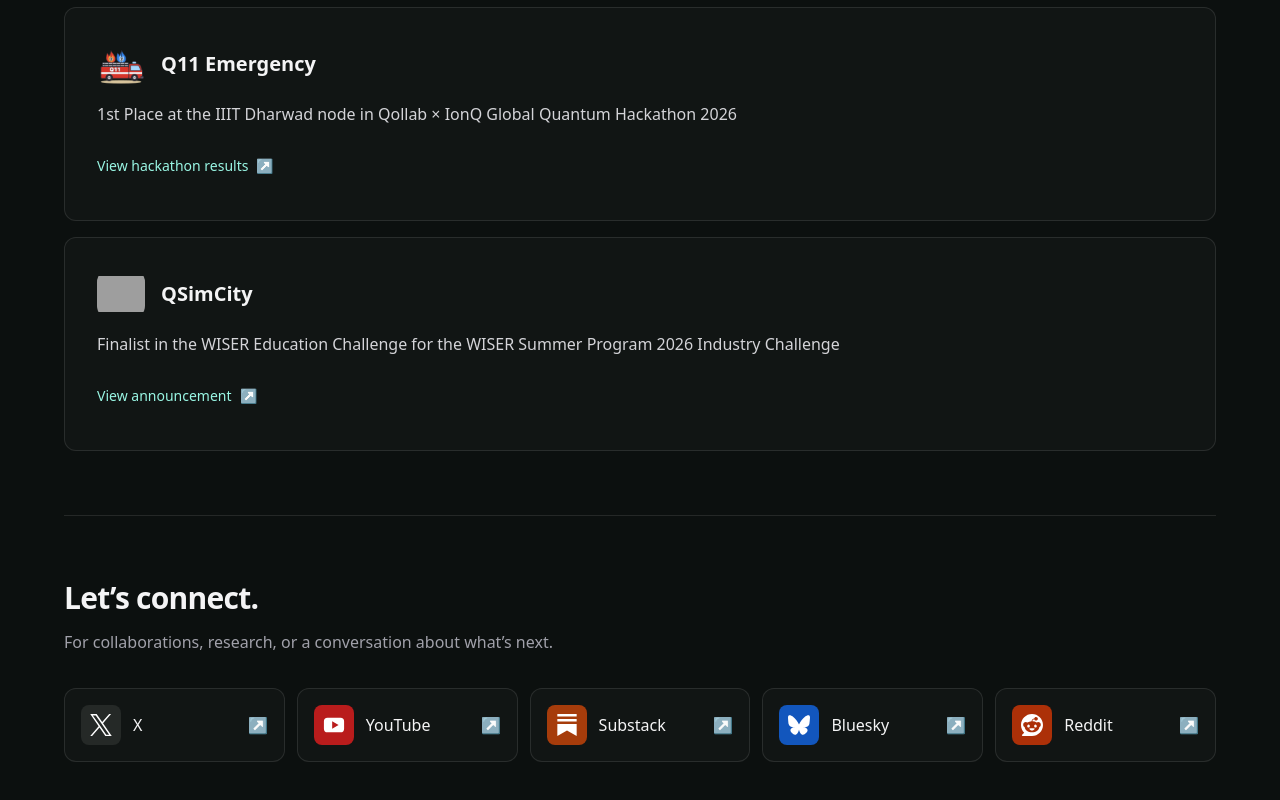
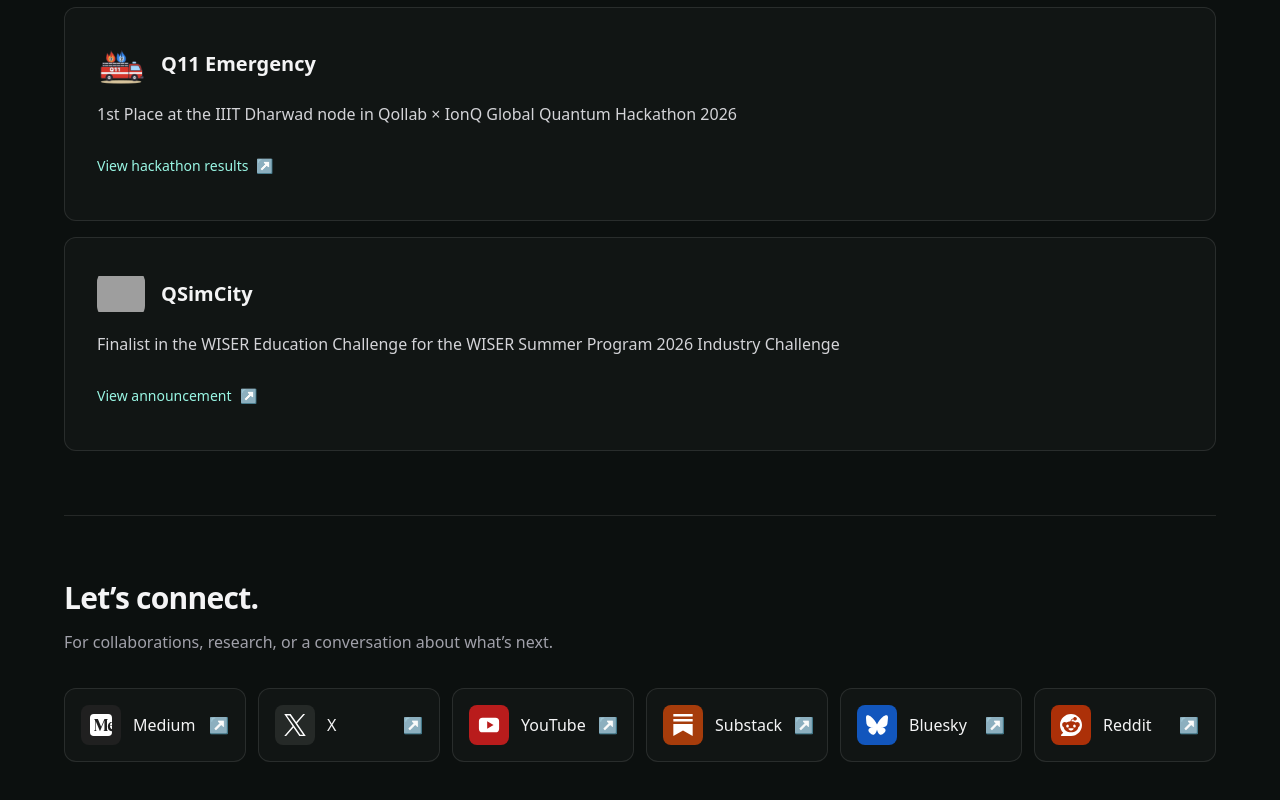
Before and after one commit to dorakingx/dorakingx.github.io, a Next.js app: page /en in a window 1280 px wide. Shown: the part 2036-2836 px from the top of the page. Built offline with nearby package versions, Linux system fonts and the light colour scheme; grey boxes are pictures that could not be loaded.

Commit message:
Add Medium as the first portfolio social link (#25)

```diff
--- a/app/globals.css
+++ b/app/globals.css
@@ -17,6 +17,7 @@ a:focus-visible, button:focus-visible { outline: 2px solid #5eead4; outline-offs
   .project-link { @apply inline-flex min-h-11 items-center gap-2 text-sm font-medium underline-offset-4 hover:underline; }
   .skip-link { @apply sr-only focus:not-sr-only focus:absolute focus:left-6 focus:top-4 focus:z-50 focus:rounded-md focus:bg-teal-200 focus:p-3 focus:text-black; }
 }
+.social-icon-medium { background: #202020; }
 .social-icon-youtube { background: #b91c1c; }
 .social-icon-substack { background: #a63c0b; }
 .social-icon-x { background: #252927; }
--- a/components/Contact.tsx
+++ b/components/Contact.tsx
@@ -8,7 +8,7 @@ export default function Contact({ locale = "en" }: { locale?: Locale }) {
     <section id="contact" aria-labelledby="contact-title" className="page-width section-space border-t border-white/10">
       <h2 id="contact-title" className="section-title">{t.title}</h2>
       <p className="mt-3 text-base leading-7 text-zinc-400">{t.body}</p>
-      <div className="mt-8 grid gap-3 sm:grid-cols-2 lg:grid-cols-5">
+      <div className="mt-8 grid gap-3 sm:grid-cols-2 md:grid-cols-3 xl:grid-cols-6">
         {socialLinks.map((link) => (
           <a key={link.name} href={link.href} target="_blank" rel="noreferrer" className="social-link flex min-w-0 items-center gap-3 rounded-xl border border-white/10 bg-white/[0.025] p-4 transition hover:border-white/30 hover:bg-white/[0.06]" aria-label={`${link.name}: ${link.handle}`}>
             <span className={`social-icon social-icon-${link.icon} flex h-10 w-10 shrink-0 items-center justify-center rounded-lg`}>
--- a/data/social-links.ts
+++ b/data/social-links.ts
@@ -1,4 +1,5 @@
 export const socialLinks = [
+  { name: "Medium", handle: "@doraking", href: "https://medium.com/@doraking", icon: "medium" },
   { name: "X", handle: "@dorakingxyz", href: "https://x.com/dorakingxyz", icon: "x" },
   { name: "YouTube", handle: "@dorakingxyz", href: "https://www.youtube.com/@dorakingxyz", icon: "youtube" },
   { name: "Substack", handle: "@doraking", href: "https://substack.com/@doraking", icon: "substack" },
```
Also changed, not shown: 1 other file (tests, documents, lock files or other folders).
